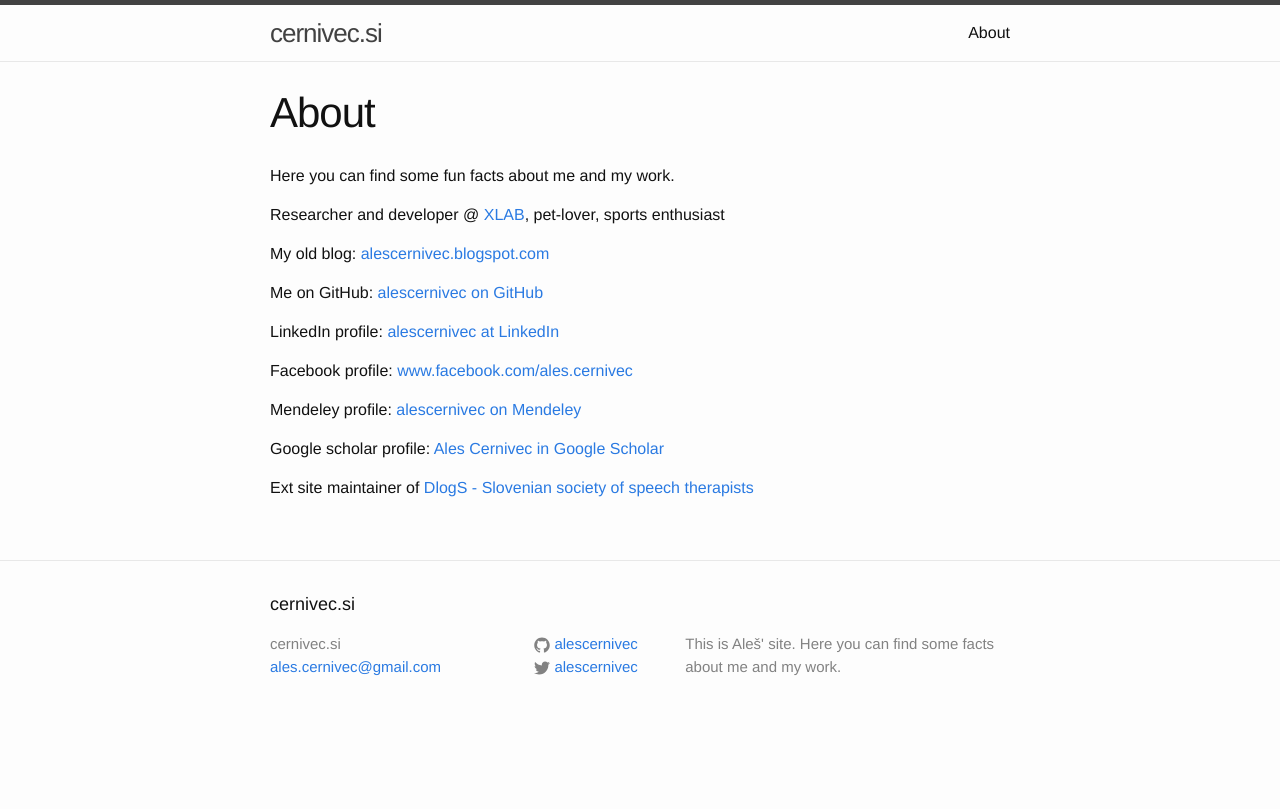
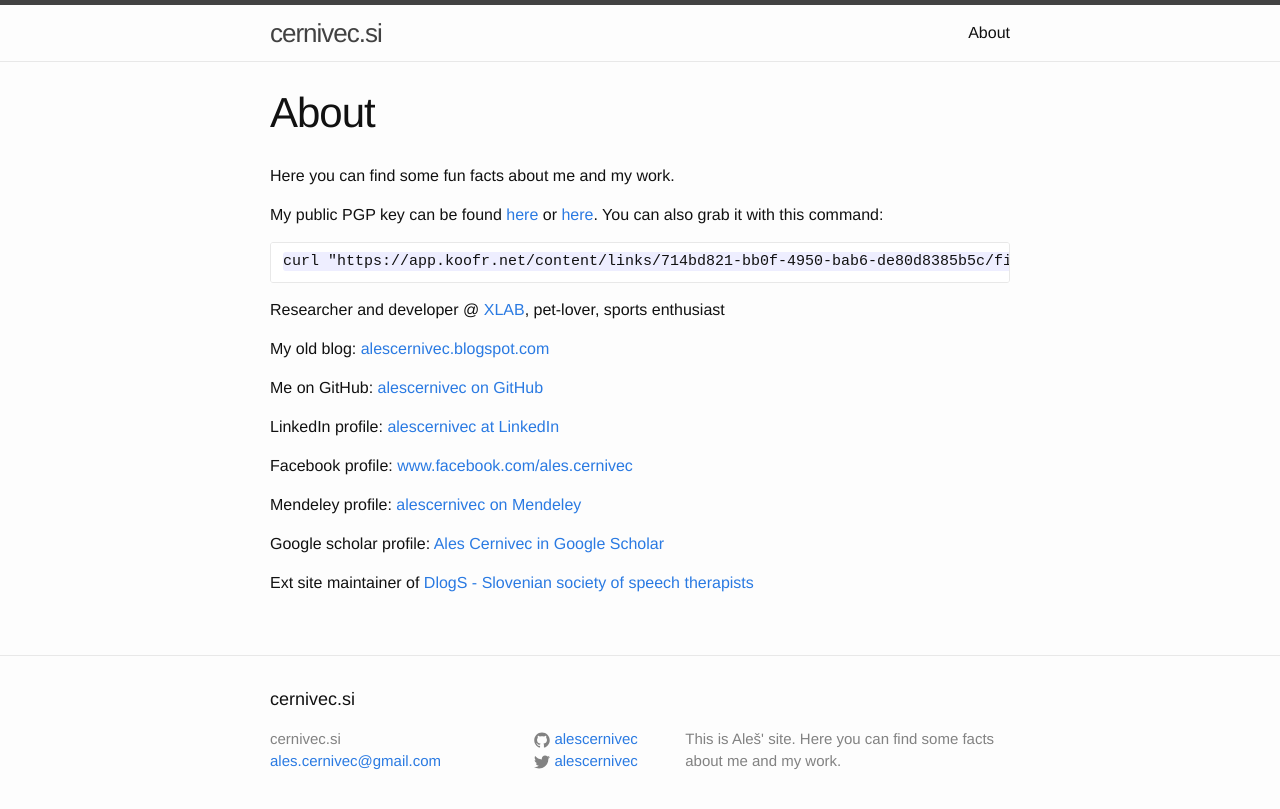
Before and after one commit to alescernivec/cernivec-si, a Jekyll site: the page built from about.md, in a window 1280 px wide. Shown: the top 809 px of the page. Built offline with Jekyll 4.4.1, drawn with Linux system fonts in a browser that asks for light colours.

Commit message:
Updated about.md
Put my PGP key to Koofr

````diff
--- a/about.md
+++ b/about.md
@@ -5,6 +5,11 @@ permalink: /about/
 ---
 
 Here you can find some fun facts about me and my work.
+
+My public PGP key can be found [here](http://pgp.mit.edu:11371/pks/lookup?op=vindex&search=0x96F80CA3A4B8B857&op=get) or [here](http://k00.fr/klr0zgsp). You can also grab it with this command:
+```
+curl "https://app.koofr.net/content/links/714bd821-bb0f-4950-bab6-de80d8385b5c/files/get/public-key.pgp?path="
+```
 
 Researcher and developer @ [XLAB](http://xlab.si/), pet-lover, sports enthusiast
 
````
